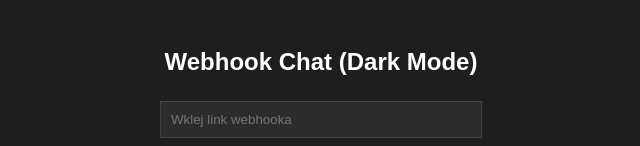
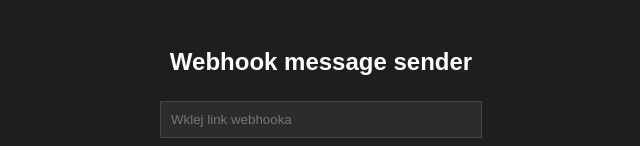
Before and after one commit to LordMakkaPakka/DiscordWebhookSender_MadeByLordMakkaPakka, a plain HTML site: page index.html in a window 1280 px wide. Shown: the top 146 px of the page, without its empty margins (319-959 px from the left). Drawn offline with Linux system fonts and the light colour scheme.

Commit message:
Changed some stuff

```diff
--- a/index.html
+++ b/index.html
@@ -31,7 +31,7 @@
   </style>
 </head>
 <body>
-  <h2>Webhook Chat (Dark Mode)</h2>
+  <h2>Webhook message sender</h2>
   <input id="webhook" type="text" placeholder="Wklej link webhooka">
   <textarea id="message" rows="4" placeholder="Wpisz wiadomość..."></textarea>
   <button onclick="sendMessage()">Wyślij</button>
```
